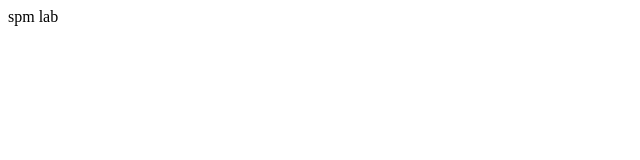
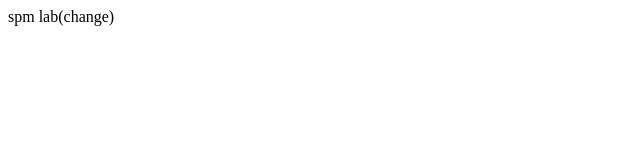
Before and after one commit to shreya-57/spmlab, a plain HTML site: page index.html in a window 1280 px wide. Shown: the full height of the page, 0-640 px from the left. Drawn offline with Linux system fonts and the light colour scheme.

Commit message:
file modified

```diff
--- a/index.html
+++ b/index.html
@@ -6,6 +6,6 @@
     <title>Document</title>
 </head>
 <body>
-    spm lab
+    spm lab(change)
 </body>
 </html>
```
